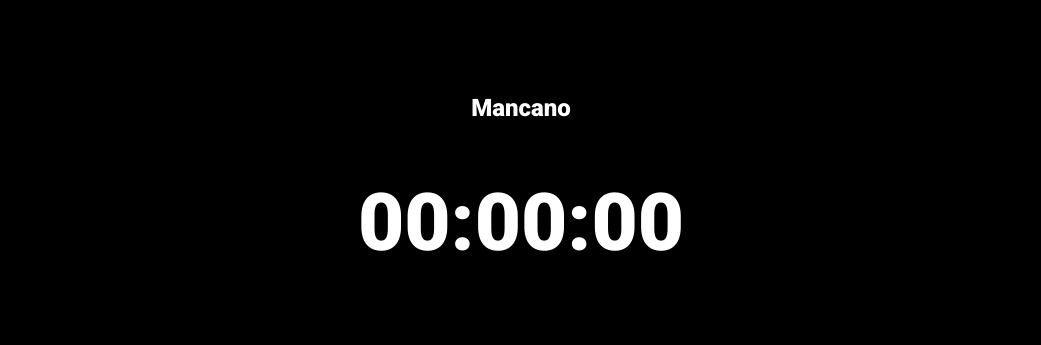
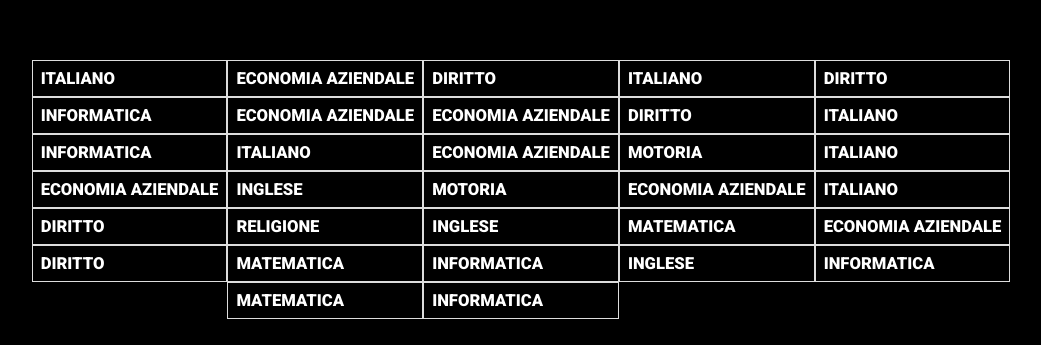
Before and after one commit to mirco0/CountDown, a plain HTML site: page source/index.html in a window 1280 px wide. Shown: the part 211-556 px from the top of the page, without its empty margins (119-1160 px from the left). Drawn offline with Linux system fonts and the light colour scheme.

Commit message:
fixed schedule alignment

```diff
--- a/source/index.html
+++ b/source/index.html
@@ -9,10 +9,11 @@
     <link rel="stylesheet" href="style.css">
     <link href='https://fonts.googleapis.com/css?family=Roboto:900' rel='stylesheet' type='text/css'>
     <body>
-            <div id="countdown">
-                <h5>Mancano</h5>
-                <h1 id="timer" class="timer">00:00:00</h1>
-                <h5 id="subject"></h5>
-            </div>
+        <div id="countdown" class="unselectable">
+            <h5>Mancano</h5>
+            <h1 id="timer" class="timer">00:00:00</h1>
+            <h5 id="subject"></h5>
+        </div>
+        <div id="tab"></div>
     </body>
 </html>
--- a/source/script.js
+++ b/source/script.js
@@ -19,6 +19,7 @@ let days = [
     ["","ITALIANO","DIRITTO","RICREAZIONE","MOTORIA","ECONOMIA AZIENDALE","RICREAZIONE","MATEMATICA","INGLESE","USCITA"],
     ["","DIRITTO","ITALIANO","RICREAZIONE","ITALIANO","ITALIANO","RICREAZIONE","ECONOMIA AZIENDALE","INFORMATICA","USCITA"]
 ];
+var tab,countdown;
 
 function getIndex(raw) {
     for (var i = 0; i < times.length; i++) {
@@ -29,6 +30,8 @@ function getIndex(raw) {
 }
 
 window.onload = function() {
+    countdown = document.getElementById("countdown");
+    tab = document.getElementById("tab");
     target = new Date();
     target.setHours(START_HOUR);
     target.setMinutes(0);
@@ -39,7 +42,7 @@ window.onload = function() {
     let formatted = new Array();
     days.forEach(day => formatted.push(day.filter( sub => sub!="" && sub!="RICREAZIONE" && sub!="USCITA")));
     createTable(formatted).onclick = toggleTable;
-    document.getElementById("countdown").onclick = function(){ toggleTable(this) }
+    countdown.onclick = toggleTable()
 
     getTime();
 }
@@ -93,8 +96,9 @@ function get(sfrmt, time) {
 function createTable(tableData) {
     var table = document.createElement('table');
     table.id = "table";
-    table.classLisst.add("fade");
-    table.classList.add("none");
+    tab.classList.add("fade");
+    tab.classList.add("none");
+    tab.classList.add("unselectable");
     var tableBody = document.createElement('tbody');
 
     tableData.forEach(function(rowData) {
@@ -110,13 +114,22 @@ function createTable(tableData) {
     });
 
     table.appendChild(tableBody);
-    document.body.appendChild(table);
+    tab.appendChild(table);
     return table;
 }
 
 function toggleTable(){
-    document.getElementById("countdown").classList.toggle("fade")
-    var calendar = document.getElementById("table");
-    calendar.classList.toggle("fade")
-    setTimeout(200,calendar.classList.toggle("none"))
+    countdown.classList.toggle("fade")
+    tab.classList.toggle("fade")
+    setTimeout(200,tab.classList.toggle("none"))
 }
+
+//Overriding for testing purposes
+// window.Date = new Proxy(Date, {
+    // construct: function(target, args) {
+        // if (args.length === 0) {
+            // return new target(2022, 30, 10, 9, 0, 0);
+        // }
+        // return new target(...args);
+    // }
+// });
--- a/source/style.css
+++ b/source/style.css
@@ -29,13 +29,12 @@ h1{
     font-size: 10vh;
 }
 
-table {
+#tab {
     font-size: 1.3vw;
     color: white;
     font-family: Roboto;
     opacity: 1;
     border-collapse: collapse;
-
 
     position: absolute;
     left: 0;
@@ -44,12 +43,15 @@ table {
     bottom: 0;
     margin: auto;
 
+    display: flex;
+    align-items: center;
+    justify-content: center;
+
     -webkit-transition: all var(--animation-speed) ease-in-out;
     -moz-transition: all var(--animation-speed) ease-in-out;
     -ms-transition: all var(--animation-speed) ease-in-out;
     -o-transition: all var(--animation-speed) ease-in-out;
     transition: all var(--animation-speed) ease-in-out;
-
 }
 
 tbody{
@@ -61,11 +63,8 @@ td, th {
     padding: 8px;
 }
 
-
 tr { display: block; float: left; }
 th, td { display: block; }
-
-
 
 #container{
     display: inline-block;
@@ -75,21 +74,35 @@ th, td { display: block; }
 
 #countdown{
     opacity: 1;
+
     -webkit-transition: all var(--animation-speed) ease-in-out;
     -moz-transition: all var(--animation-speed) ease-in-out;
     -ms-transition: all var(--animation-speed) ease-in-out;
     -o-transition: all var(--animation-speed) ease-in-out;
     transition: all var(--animation-speed) ease-in-out;
+
 }
 
 #countdown.fade{
     opacity: 0;
 }
-table.fade{
-    width: 0;
-    height: 0;
+#tab.fade{
     opacity: 0;
 }
+
+tr.highlight{
+    color: red;
+}
+
 .none{
     display: none;
 }
+
+.unselectable {
+    -webkit-touch-callout: none;
+    -webkit-user-select: none;
+    -khtml-user-select: none;
+    -moz-user-select: none;
+    -ms-user-select: none;
+    user-select: none;
+}
```
